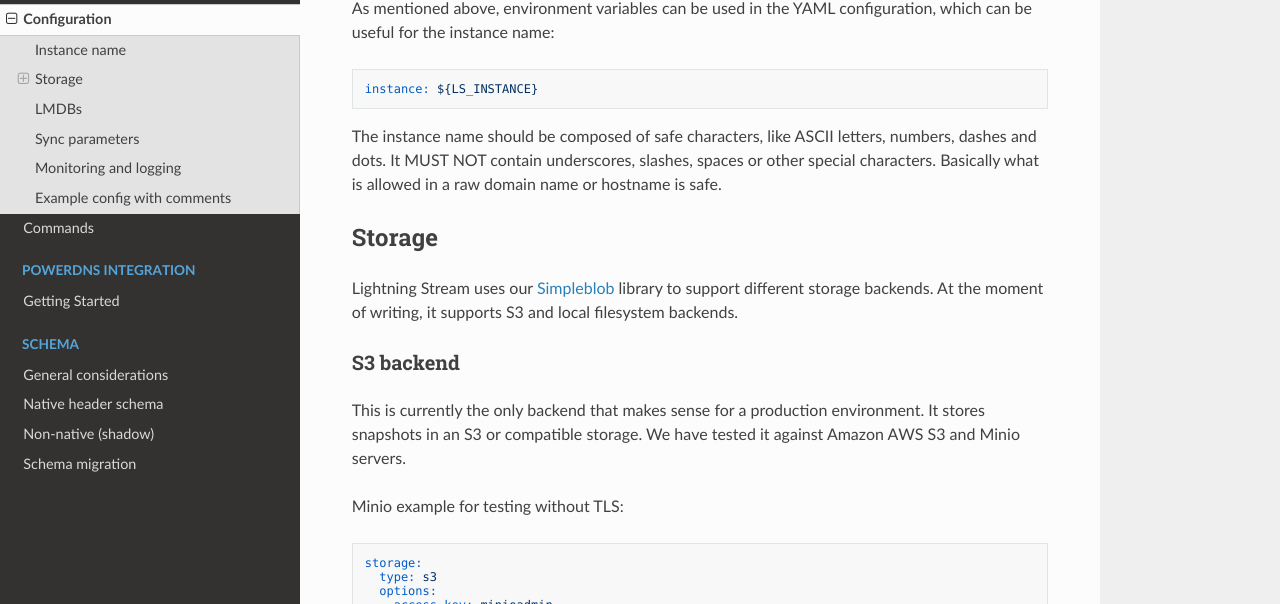
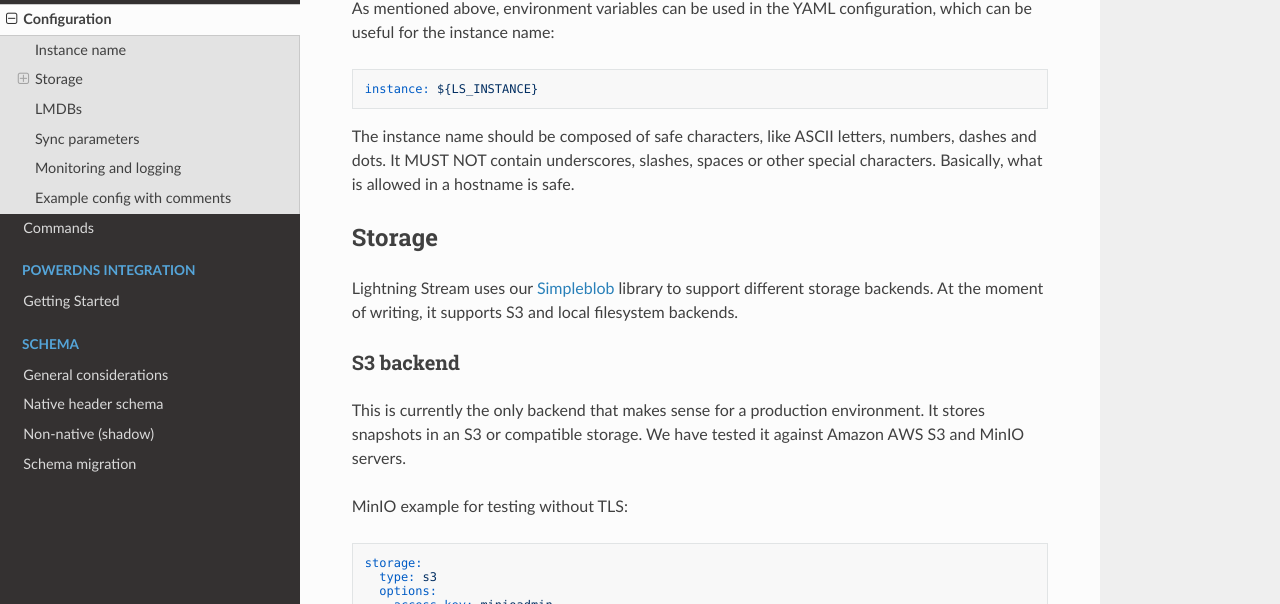
Before and after one commit to PowerDNS/lightningstream, an MkDocs documentation site: the page built from docs/configuration.md, in a window 1280 px wide and 900 px high, scrolled down 974 px. Shown: the part 131-735 px from the top of the window. Built offline with MkDocs 1.6.1, drawn with Linux system fonts in a browser that asks for light colours; nearby versions of some CDN libraries; some of the changed text lies outside the part shown.

````diff
--- a/docs/configuration.md
+++ b/docs/configuration.md
@@ -54,8 +54,8 @@ instance: ${LS_INSTANCE}
 ```
 
 The instance name should be composed of safe characters, like ASCII letters, numbers, dashes and dots.
-It MUST NOT contain underscores, slashes, spaces or other special characters. Basically what is allowed
-in a raw domain name or hostname is safe.
+It MUST NOT contain underscores, slashes, spaces or other special characters. Basically, what is allowed
+in a hostname is safe.
 
 
 ## Storage
@@ -68,9 +68,9 @@ backends.
 ### S3 backend
 
 This is currently the only backend that makes sense for a production environment. It stores
-snapshots in an S3 or compatible storage. We have tested it against Amazon AWS S3 and Minio servers.
+snapshots in an S3 or compatible storage. We have tested it against Amazon AWS S3 and MinIO servers.
 
-Minio example for testing without TLS:
+MinIO example for testing without TLS:
 
 ```yaml
 storage:
@@ -131,7 +131,7 @@ as it is included in the snapshot filenames. The name should only contain
 lowercase letters and must not contains spaces, underscores or special characters.
 If you are bad at naming things and have only one database, "main" is a good safe choice.
 
-A basic example for an LMDB with a native schema:
+A basic example for an LMDB with a [native schema](schema-native.md):
 
 ```yaml
 lmdbs:
````
Also changed, not shown: README.md (+56 -8 lines), docs/configuration.template.md (+2 -2 lines), docs/index.md (+1 -1 lines).
